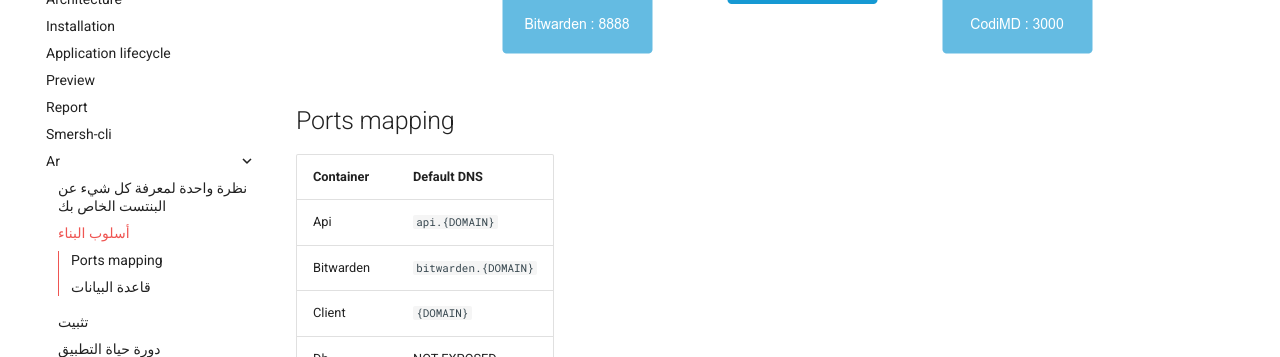
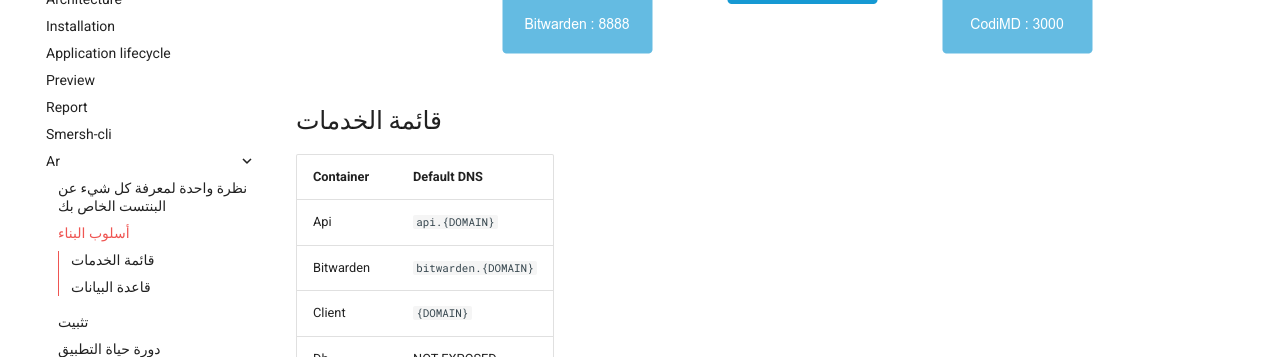
Before and after one commit to matro7sh/documentation, an MkDocs documentation site: the page built from docs/ar/architecture.md, in a window 1280 px wide and 900 px high, scrolled down 495 px. Shown: the part 154-511 px from the top of the window. Built offline with MkDocs 1.6.1 and Material for MkDocs 9.7.7, drawn with Linux system fonts in a browser that asks for light colours; comment, search, counter and statistics services are not loaded.

Commit message:
fix word

```diff
--- a/docs/ar/architecture.md
+++ b/docs/ar/architecture.md
@@ -4,7 +4,7 @@
 
 ![test1](../img/steup.png)
 
-## Ports mapping
+## قائمة الخدمات
 
 | Container | Default DNS          |
 | --------- | -------------------- |
```
